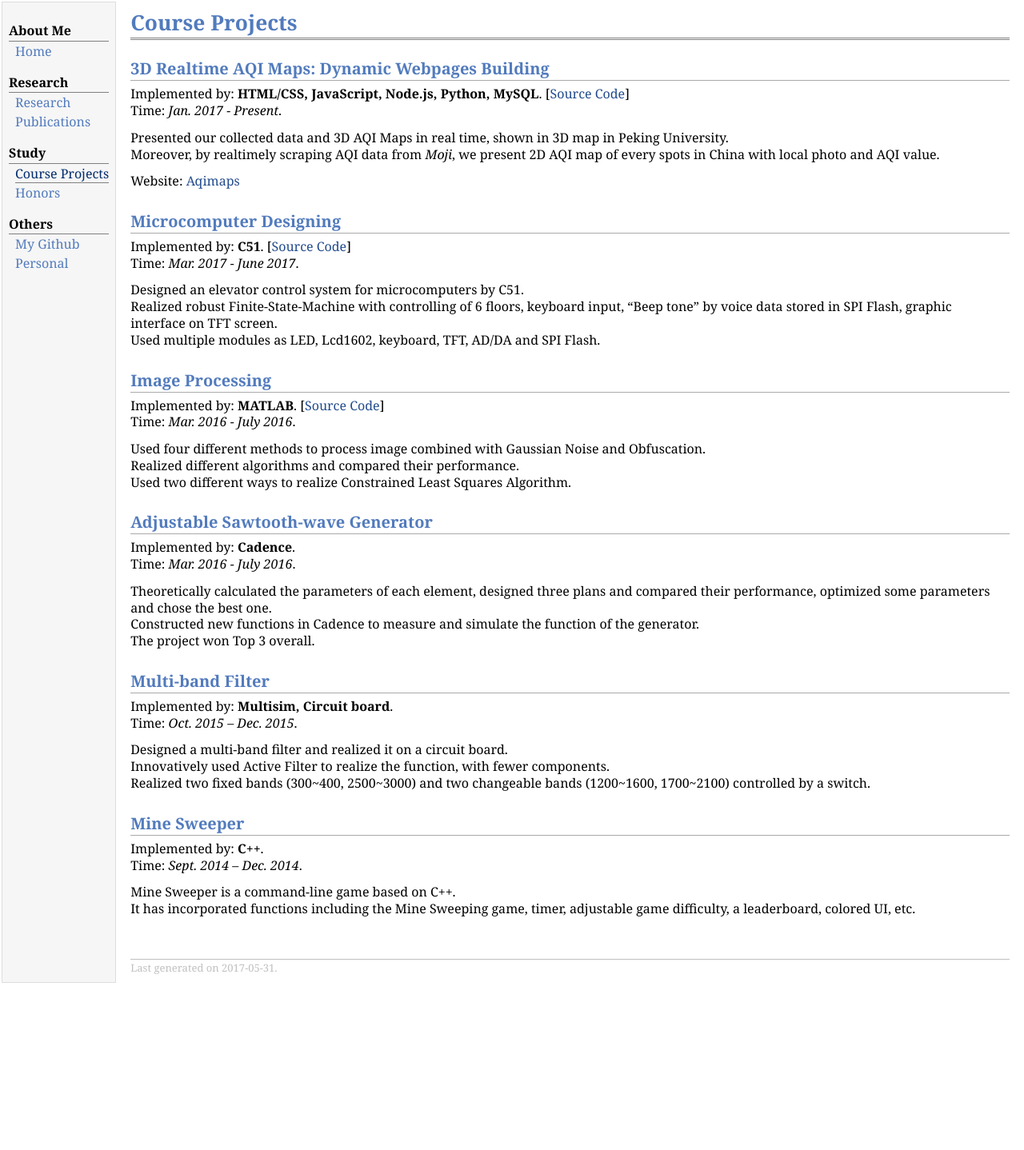
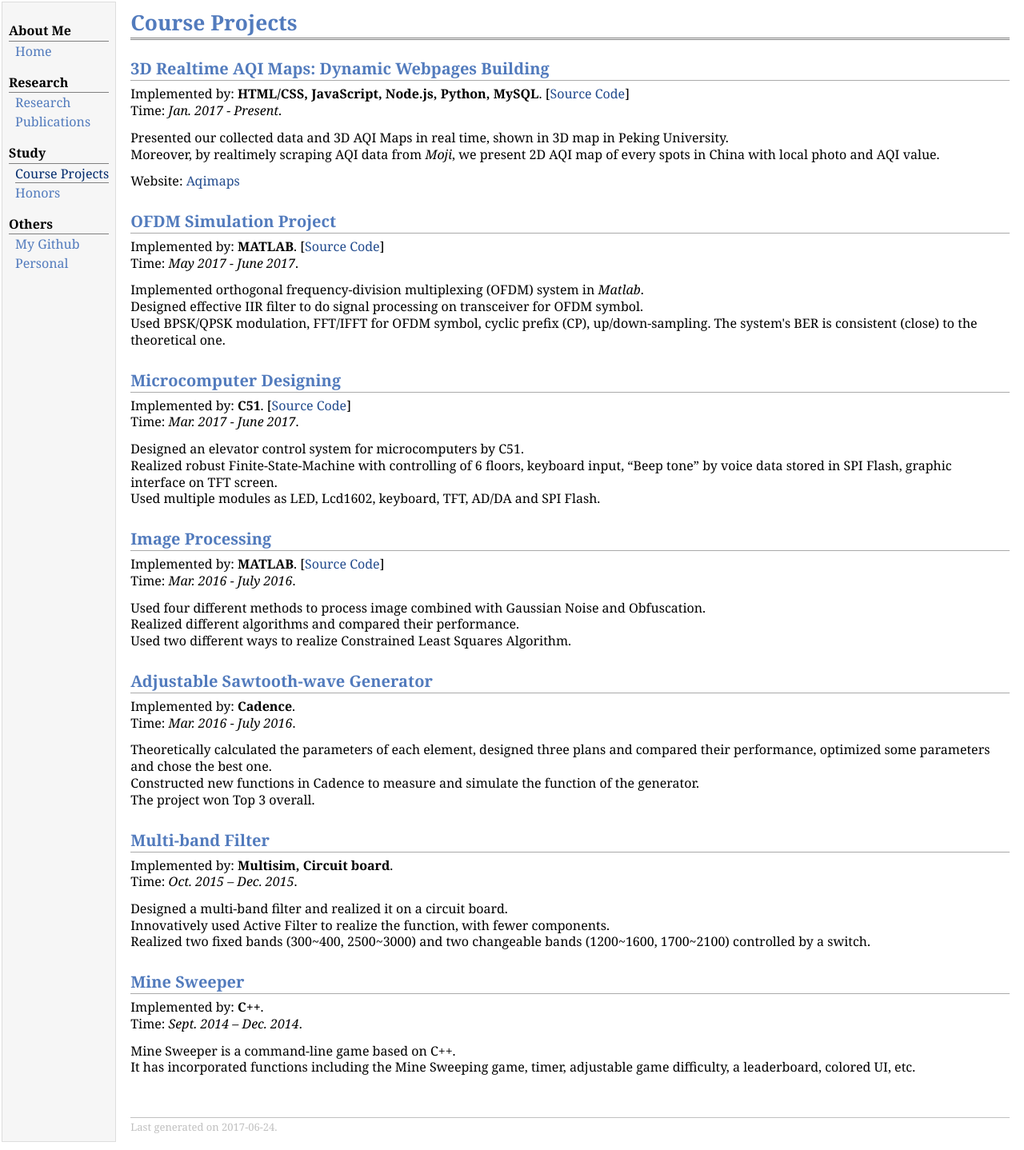
Before and after one commit to YyzHarry/Personal-Website, a Jekyll site: the page project.html, which Jekyll copies as it is, in a window 1280 px wide. Shown: the whole page at 80% size. Built offline with Jekyll 4.4.1, drawn with Linux system fonts in a browser that asks for light colours; before the commit the page ends 1239 px from its top, so only the background shows below that.

Commit message:
Update project.html

```diff
--- a/project.html
+++ b/project.html
@@ -33,6 +33,12 @@ Time: <i>Jan. 2017 - Present</i>.</p>
 <p>Presented our collected data and 3D AQI Maps in real time, shown in 3D map in Peking University. <br />
 Moreover, by realtimely scraping AQI data from <i>Moji</i>, we present 2D AQI map of every spots in China with local photo and AQI value.</p>
 <p>Website: <a href="http://aqimaps.com/">Aqimaps</a></p>
+<h2>OFDM Simulation Project</h2>
+<p>Implemented by: <b>MATLAB</b>.   [<a href="https://github.com/YyzHarry/OFDM">Source Code</a>] <br />
+Time: <i>May 2017 - June 2017</i>.</p>
+<p>Implemented orthogonal frequency-division multiplexing (OFDM) system in <i>Matlab</i>. <br />
+Designed effective IIR filter to do signal processing on transceiver for OFDM symbol. <br />
+Used BPSK/QPSK modulation, FFT/IFFT for OFDM symbol, cyclic prefix (CP), up/down-sampling. The system's BER is consistent (close) to the theoretical one.</p>
 <h2>Microcomputer Designing</h2>
 <p>Implemented by: <b>C51</b>.   [<a href="https://github.com/YyzHarry/Microcomputer_Lab">Source Code</a>] <br />
 Time: <i>Mar. 2017 - June 2017</i>.</p>
@@ -64,7 +70,7 @@ Time: <i>Sept. 2014 – Dec. 2014</i>.</p>
 It has incorporated functions including the Mine Sweeping game, timer, adjustable game difficulty, a leaderboard, colored UI, etc.</p>
 <div id="footer">
 <div id="footer-text">
-Last generated on 2017-05-31.
+Last generated on 2017-06-24.
 </div>
 </div>
 </td>
```
